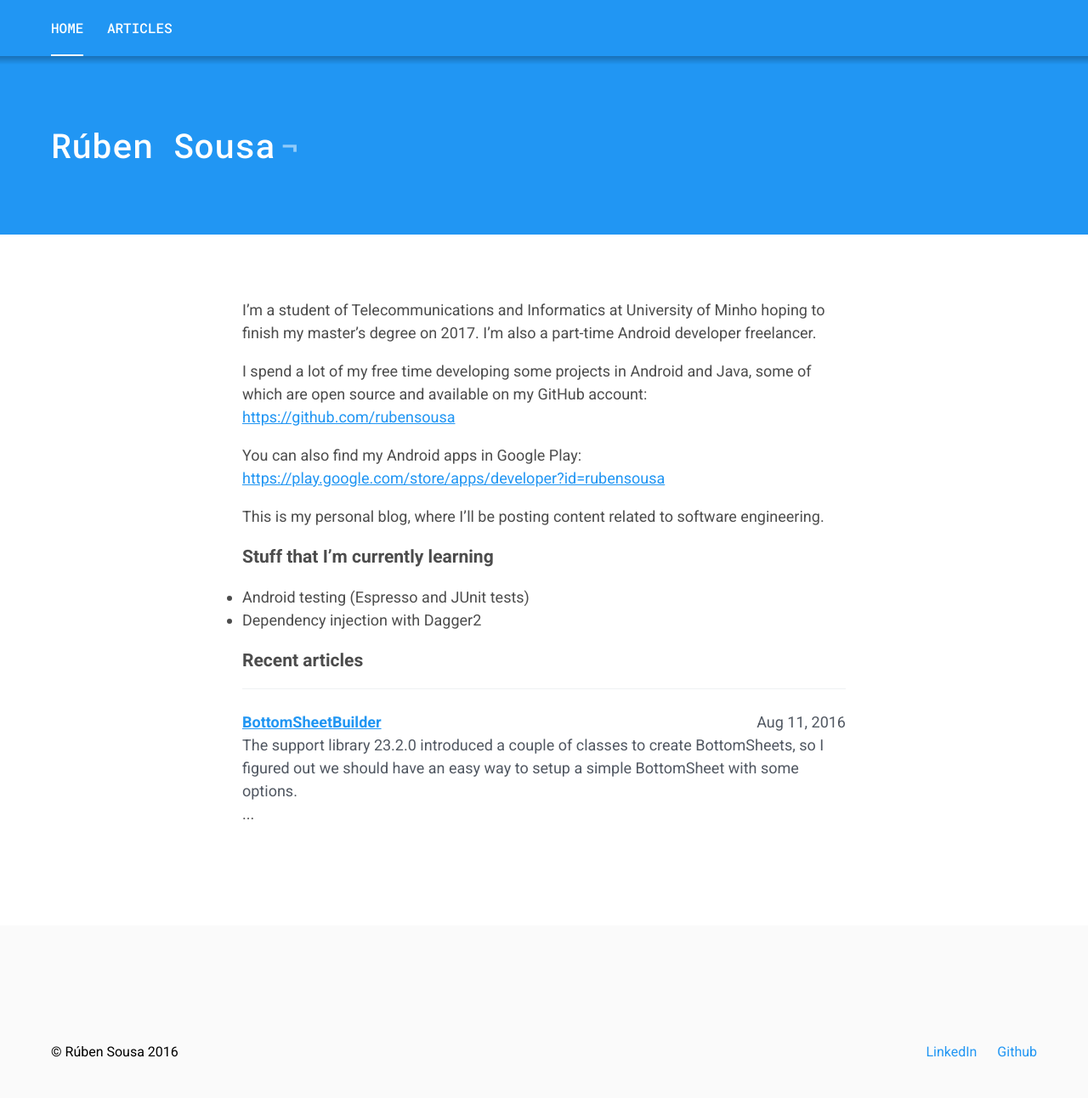
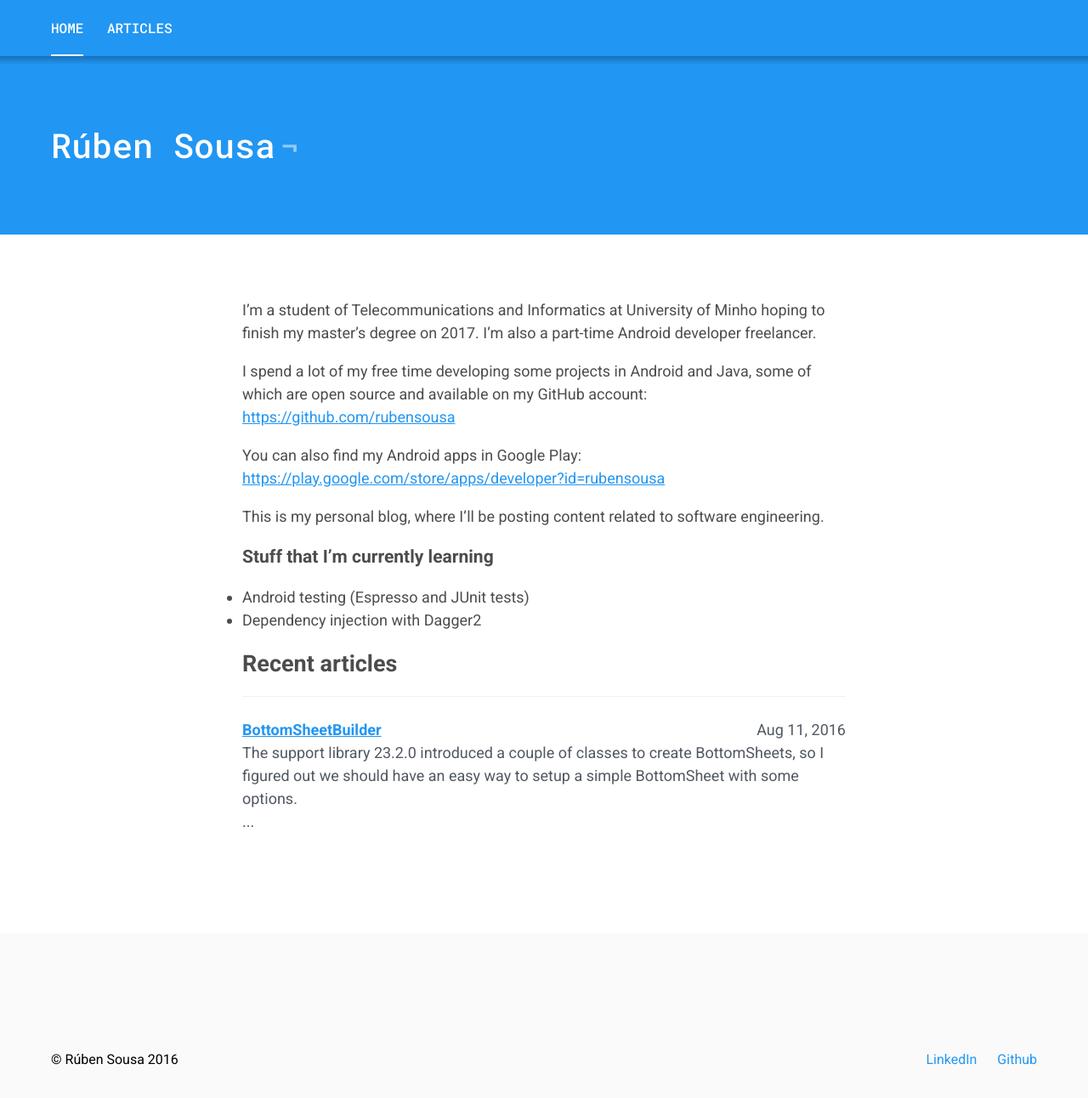
Before and after one commit to rubensousa/rubensousa.github.io, a Jekyll site: the page built from index.markdown, in a window 1280 px wide and 1398 px high. Shown: the top 1292 px of the window at 85% size. Built offline with Jekyll 4.4.1, drawn with Linux system fonts in a browser that asks for light colours.

```diff
--- a/index.markdown
+++ b/index.markdown
@@ -17,7 +17,7 @@
 - Android testing (Espresso and JUnit tests)
 - Dependency injection with Dagger2
 
-### Recent articles
+## Recent articles
 
 {% for post in site.posts limit:4 %}
 <li class="c-archives__item">
```
